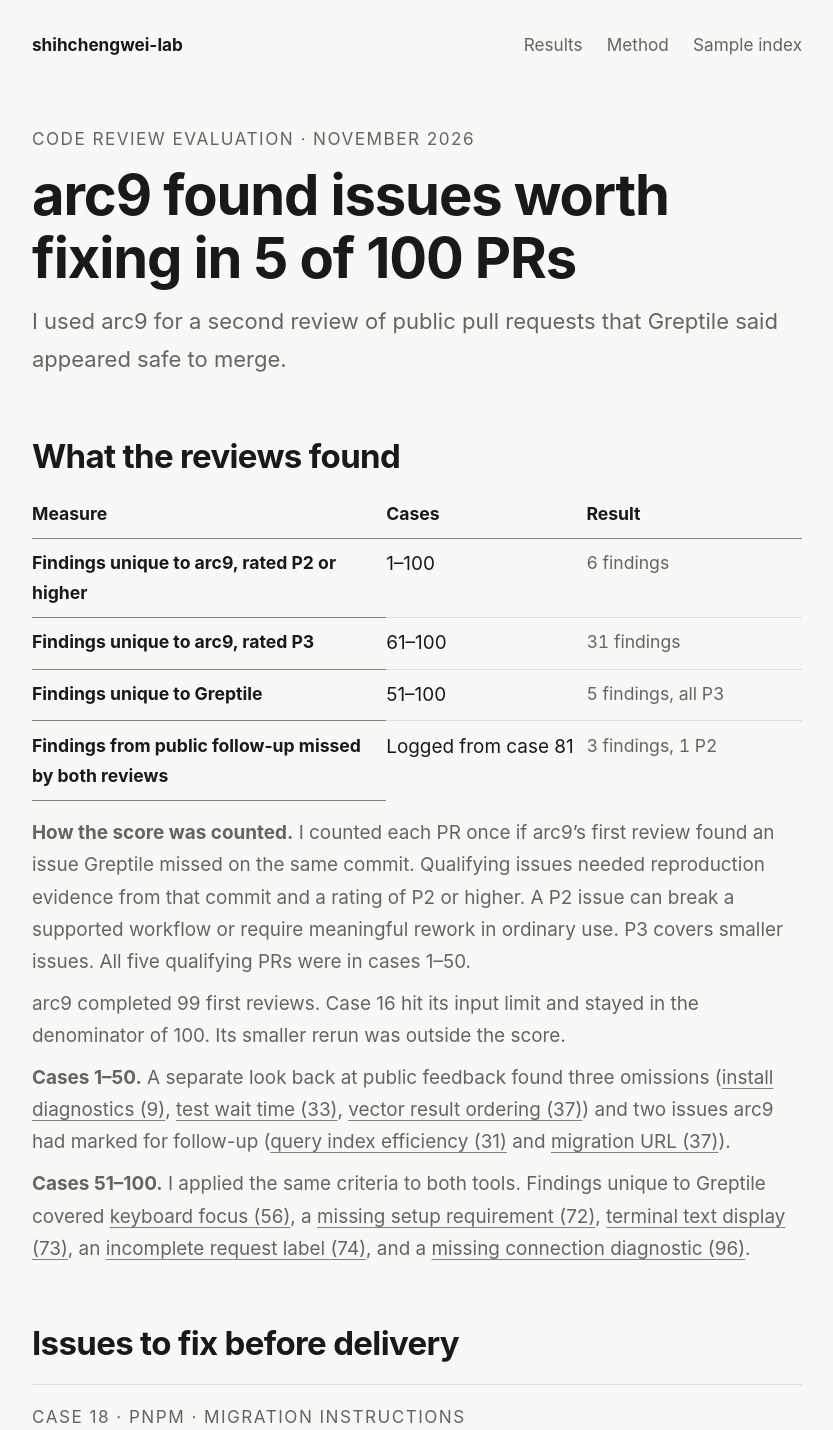
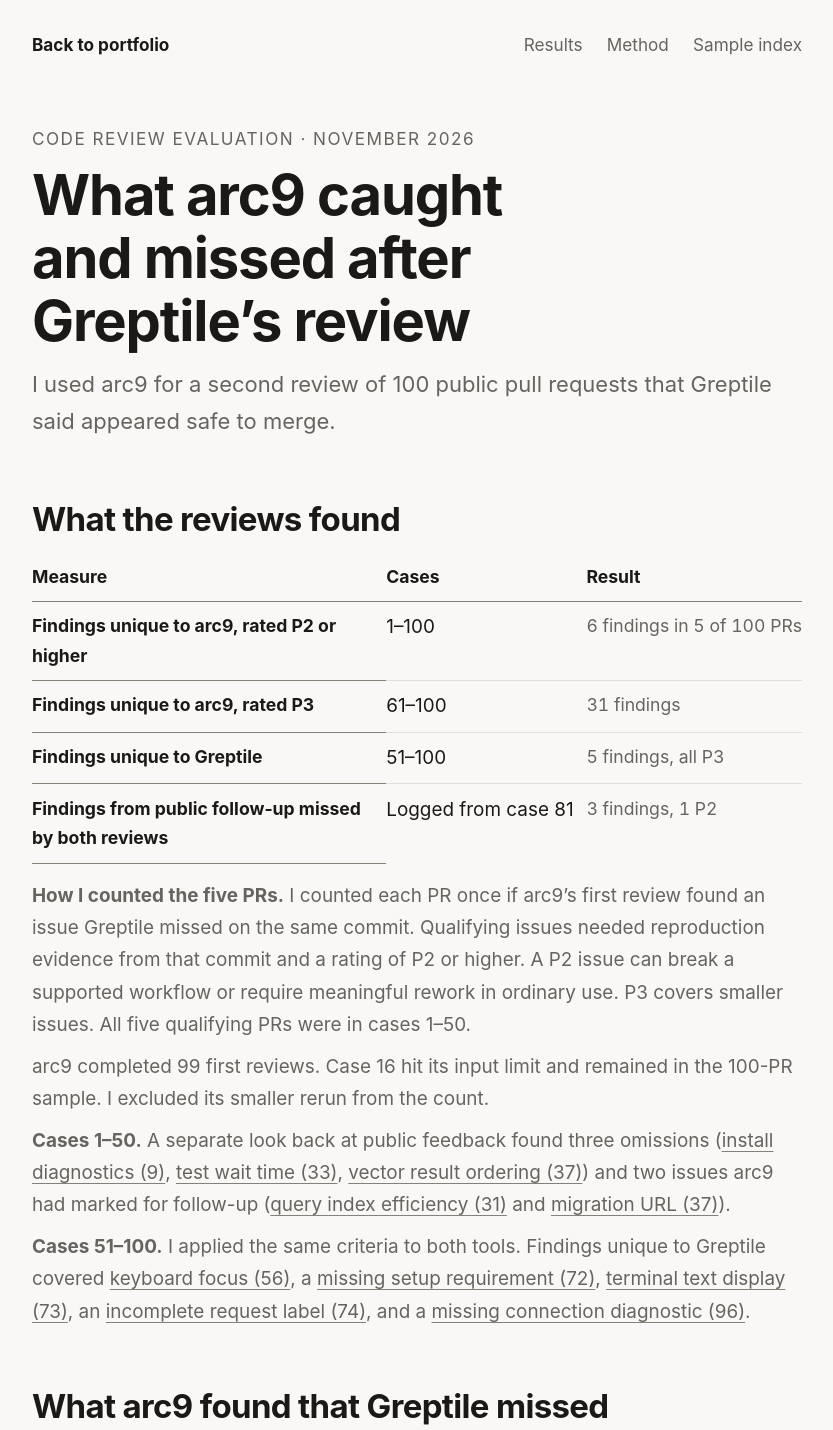
Before and after one commit to shihchengwei-lab/shihchengwei-lab.github.io, a plain HTML site: page arc9-benchmark/index.html in a window 1280 px wide. Shown: the top 1430 px of the page, without its empty margins (223-1056 px from the left). Drawn offline with Linux system fonts and the light colour scheme.

Commit message:
Clarify what the arc9 evaluation measures

```diff
--- a/arc9-benchmark/index.html
+++ b/arc9-benchmark/index.html
@@ -7,8 +7,8 @@
 <meta name="robots" content="noindex, follow">
 <meta name="theme-color" content="#f9f8f6" media="(prefers-color-scheme: light)">
 <meta name="theme-color" content="#161616" media="(prefers-color-scheme: dark)">
-<meta name="description" content="An evaluation of arc9 as a second review on 100 public pull requests with a favorable Greptile review. Includes findings from both tools and links to the reviewed revisions.">
-<title>arc9 as a Second Code Review | shihchengwei-lab</title>
+<meta name="description" content="What arc9 caught and missed when reviewing 100 public pull requests that Greptile said appeared safe to merge.">
+<title>What arc9 Caught and Missed After Greptile | shihchengwei-lab</title>
 <link rel="stylesheet" href="../site.css">
 </head>
 <body class="benchmark">
@@ -16,12 +16,12 @@
 <header id="top" tabindex="-1">
   <div class="wrap">
     <div class="topbar">
-      <a class="handle" href="../">shihchengwei-lab</a>
+      <a class="handle" href="../">Back to portfolio</a>
       <nav aria-label="Page navigation"><a href="#results">Results</a><a href="#method">Method</a><a href="#samples">Sample index</a></nav>
     </div>
     <p class="eyebrow">Code review evaluation · November 2026</p>
-    <h1>arc9 found issues worth fixing in 5 of 100 PRs</h1>
-    <p class="intro">I used arc9 for a second review of public pull requests that Greptile said appeared safe to merge.</p>
+    <h1>What arc9 caught and missed after Greptile’s review</h1>
+    <p class="intro">I used arc9 for a second review of 100 public pull requests that Greptile said appeared safe to merge.</p>
   </div>
 </header>
 <main class="wrap" id="main" tabindex="-1">
@@ -30,21 +30,21 @@
     <table class="results" aria-labelledby="results-title">
       <thead><tr><th scope="col">Measure</th><th scope="col">Cases</th><th scope="col">Result</th></tr></thead>
       <tbody>
-        <tr><th scope="row">Findings unique to arc9, rated P2 or higher</th><td>1–100</td><td>6 findings</td></tr>
+        <tr><th scope="row">Findings unique to arc9, rated P2 or higher</th><td>1–100</td><td>6 findings in 5 of 100 PRs</td></tr>
         <tr><th scope="row">Findings unique to arc9, rated P3</th><td>61–100</td><td>31 findings</td></tr>
         <tr><th scope="row">Findings unique to Greptile</th><td>51–100</td><td>5 findings, all P3</td></tr>
         <tr><th scope="row">Findings from public follow-up missed by both reviews</th><td>Logged from case 81</td><td>3 findings, 1 P2</td></tr>
       </tbody>
     </table>
     <div class="result-notes">
-      <p><strong>How the score was counted.</strong> I counted each PR once if arc9’s first review found an issue Greptile missed on the same commit. Qualifying issues needed reproduction evidence from that commit and a rating of P2 or higher. A P2 issue can break a supported workflow or require meaningful rework in ordinary use. P3 covers smaller issues. All five qualifying PRs were in cases 1–50.</p>
-      <p>arc9 completed 99 first reviews. Case 16 hit its input limit and stayed in the denominator of 100. Its smaller rerun was outside the score.</p>
+      <p><strong>How I counted the five PRs.</strong> I counted each PR once if arc9’s first review found an issue Greptile missed on the same commit. Qualifying issues needed reproduction evidence from that commit and a rating of P2 or higher. A P2 issue can break a supported workflow or require meaningful rework in ordinary use. P3 covers smaller issues. All five qualifying PRs were in cases 1–50.</p>
+      <p>arc9 completed 99 first reviews. Case 16 hit its input limit and remained in the 100-PR sample. I excluded its smaller rerun from the count.</p>
       <p><strong>Cases 1–50.</strong> A separate look back at public feedback found three omissions (<a href="https://github.com/omacom/omarchy-iso/pull/530#discussion_r4702594980">install diagnostics (9)</a>, <a href="https://github.com/omacom/omarchy-pkgs/pull/3583#discussion_r4702446692">test wait time (33)</a>, <a href="https://github.com/tetherto/qvac/pull/5987#discussion_r4702441621">vector result ordering (37)</a>) and two issues arc9 had marked for follow-up (<a href="https://github.com/AgentWorkforce/relayhistory/pull/602#discussion_r4702541493">query index efficiency (31)</a> and <a href="https://github.com/tetherto/qvac/pull/5987#discussion_r4702441608">migration URL (37)</a>).</p>
       <p><strong>Cases 51–100.</strong> I applied the same criteria to both tools. Findings unique to Greptile covered <a href="https://github.com/WenyuChiou/agent-board/pull/1875#discussion_r4702369571">keyboard focus (56)</a>, a <a href="https://github.com/metalbear-co/mirrord/pull/5342#discussion_r4702352943">missing setup requirement (72)</a>, <a href="https://github.com/metalbear-co/mirrord/blob/2293c687cfedd893c637a4ce72aed4487826bda5/mirrord/cli/src/replay.rs#L280">terminal text display (73)</a>, an <a href="https://github.com/metalbear-co/mirrord/pull/5339#discussion_r4702365889">incomplete request label (74)</a>, and a <a href="https://github.com/sheprd-labs/sheprd/pull/1664#discussion_r4702263941">missing connection diagnostic (96)</a>.</p>
     </div>
   </section>
   <section class="section" aria-labelledby="cases-title">
-    <h2 id="cases-title">Issues to fix before delivery</h2>
+    <h2 id="cases-title">What arc9 found that Greptile missed</h2>
     <div class="cases">
       <article class="case">
         <p class="eyebrow">Case 18 · pnpm · Migration instructions</p>
```
